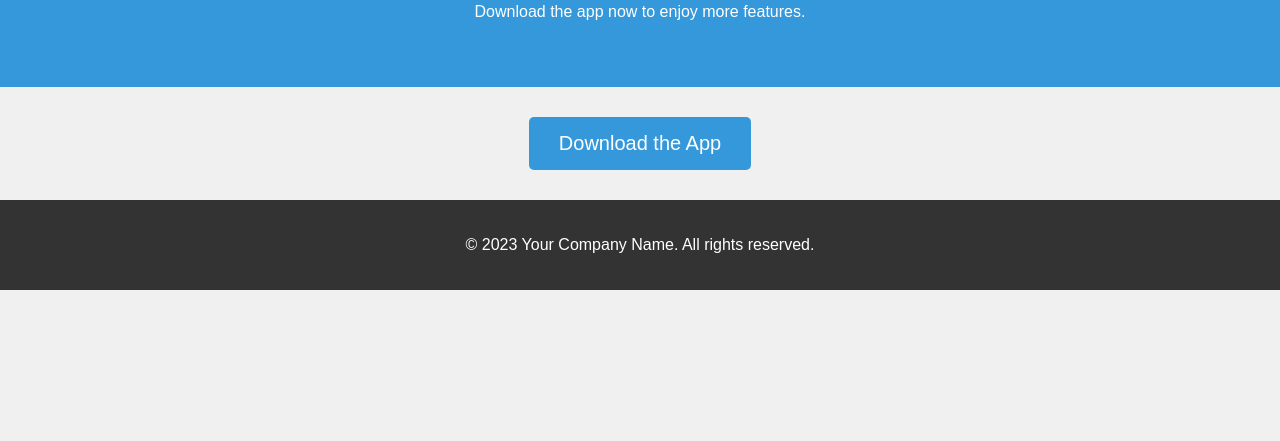
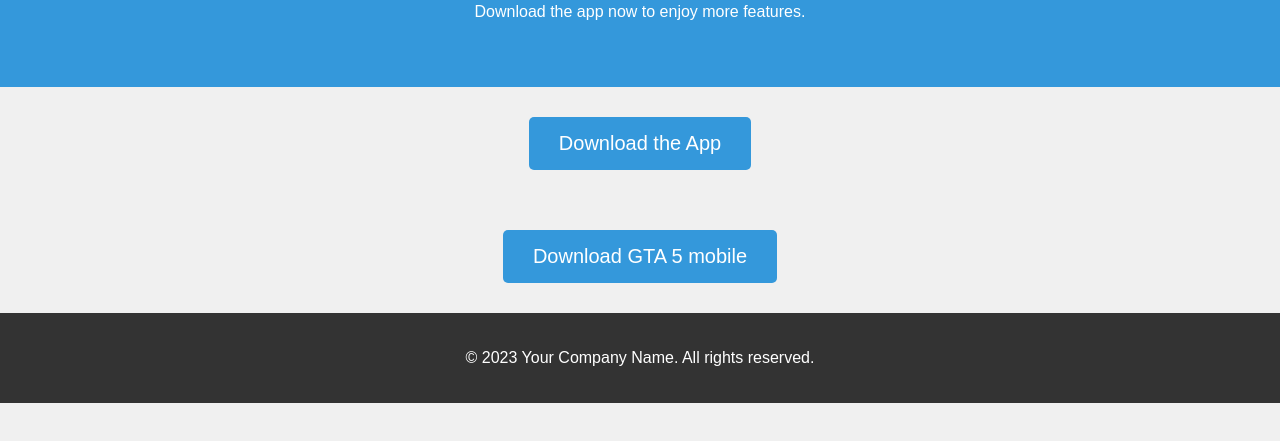
Before and after one commit to Zohi009/Download, a plain HTML site: page index.html in a window 1280 px wide. Shown: the part 137-578 px from the top of the page. Drawn offline with Linux system fonts and the light colour scheme.

Commit message:
index.html

```diff
--- a/index.html
+++ b/index.html
@@ -58,6 +58,9 @@
     <section class="download-button">
         <a href="fc24mobile.apk" class="button" download>Download the App</a>
     </section>
+    <section class="download-button">
+        <a href="Gta5Mobile.apk" class="button" download>Download GTA 5 mobile</a>
+    </section>
     <footer>
         <p>&copy; 2023 Your Company Name. All rights reserved.</p>
     </footer>
```
